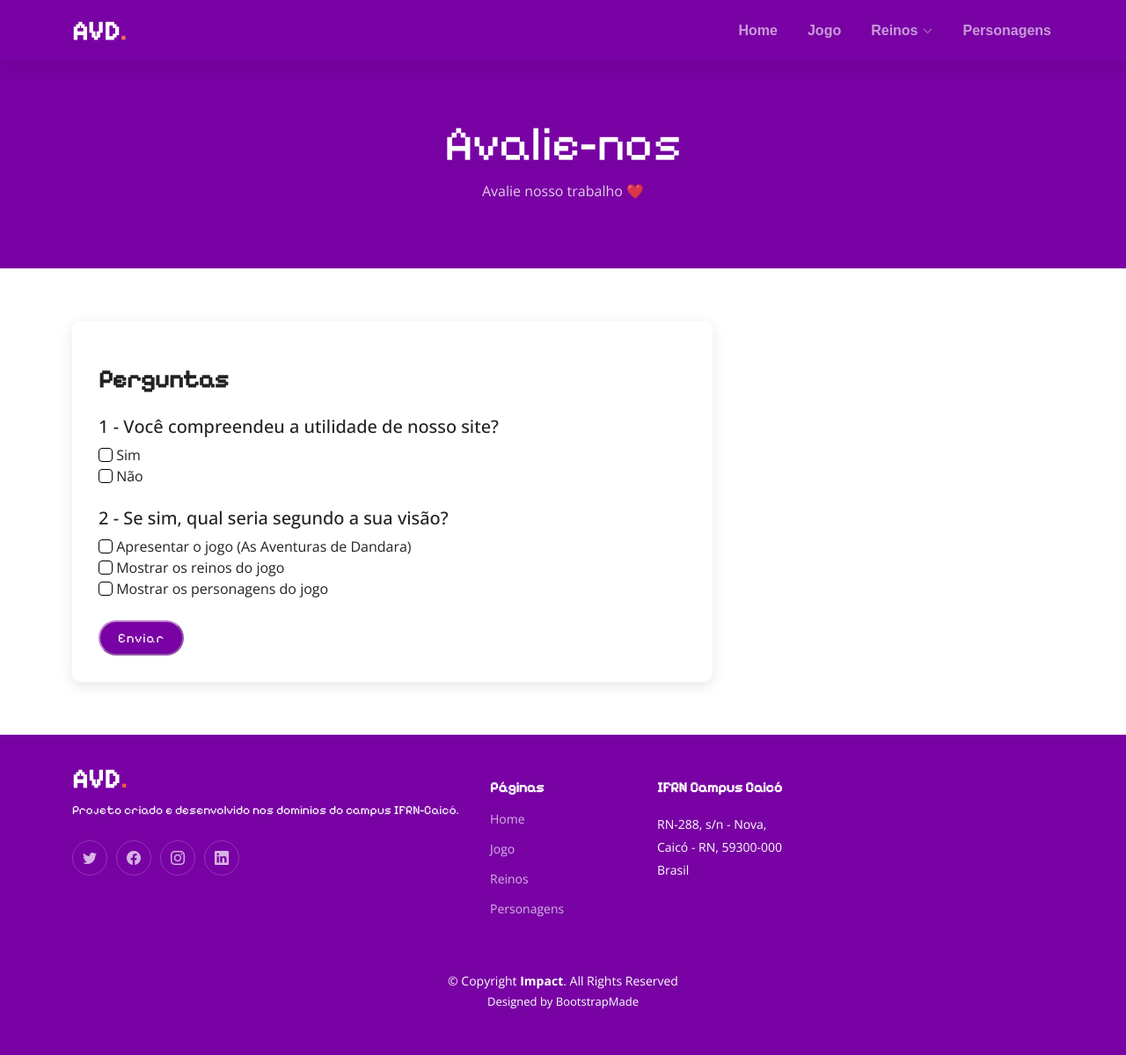
After one commit to GanestGamer11/septandara, a PHP site: page /contact.html in a window 1280 px wide. The commit adds this page. Shown: the whole page at 88% size. Run offline with PHP 8.4, Linux system fonts and the light colour scheme.

Commit message:
começo pagina contato

```diff
--- a/assets/css/main.css
+++ b/assets/css/main.css
@@ -30,6 +30,23 @@
   scroll-behavior: smooth;
 }
 
+#contato{
+  font-family: var(--font-primary);
+}
+
+.enviar{
+  font-family: var(--font-primary);
+  background-color: var(--color-primary);
+  padding: 7px 20px;
+  border-radius: 50px;
+  border-color: rgba(255, 255, 255, 0.5);
+  font-family: var(--font-primary);
+  color: white;
+  font-weight: 500;
+  font-size: 15px;
+  letter-spacing: 1px;
+}
+
 /*--------------------------------------------------------------
 # General
 --------------------------------------------------------------*/
@@ -55,6 +72,11 @@ h4,
 h5,
 h6 {
   font-family: var(--font-primary);
+}
+
+.pergunta{
+  font-family: var(--font-default);
+  font-size: 15pt;
 }
 
 /*--------------------------------------------------------------
--- a/assets/js/main.js
+++ b/assets/js/main.js
@@ -5,6 +5,7 @@
 * Author: BootstrapMade.com
 * License: https://bootstrapmade.com/license/
 */
+
 document.addEventListener('DOMContentLoaded', () => {
   "use strict";
 
--- /dev/null
+++ b/contact.html
@@ -0,0 +1,215 @@
+<!DOCTYPE html>
+<html lang="en">
+
+<head>
+  <meta charset="utf-8">
+  <meta content="width=device-width, initial-scale=1.0" name="viewport">
+
+  <title>Álgebra</title>
+  <meta content="" name="description">
+  <meta content="" name="keywords">
+
+  <!-- Favicons -->
+  <link href="assets/img/logo.png" rel="icon">
+  <link href="assets/img/logo.png" rel="apple-touch-icon">
+
+  <!-- Google Fonts -->
+  <link rel="preconnect" href="https://fonts.googleapis.com">
+  <link rel="preconnect" href="https://fonts.gstatic.com" crossorigin>
+  <link href="https://fonts.googleapis.com/css2?family=Pixelify+Sans&display=swap" rel="stylesheet">
+  <link href="https://fonts.googleapis.com/css2?family=Open+Sans:ital,wght@0,300;0,400;0,500;0,600;0,700;1,300;1,400;1,600;1,700&family=Montserrat:ital,wght@0,300;0,400;0,500;0,600;0,700;1,300;1,400;1,500;1,600;1,700&family=Raleway:ital,wght@0,300;0,400;0,500;0,600;0,700;1,300;1,400;1,500;1,600;1,700&display=swap" rel="stylesheet">
+
+  <!-- Vendor CSS Files -->
+  <link href="assets/vendor/bootstrap/css/bootstrap.min.css" rel="stylesheet">
+  <link href="assets/vendor/bootstrap-icons/bootstrap-icons.css" rel="stylesheet">
+  <link href="assets/vendor/aos/aos.css" rel="stylesheet">
+  <link href="assets/vendor/glightbox/css/glightbox.min.css" rel="stylesheet">
+  <link href="assets/vendor/swiper/swiper-bundle.min.css" rel="stylesheet">
+
+  <!-- Template Main CSS File -->
+  <link href="assets/css/main.css" rel="stylesheet">
+
+  <!-- =======================================================
+  * Template Name: Impact
+  * Updated: Sep 18 2023 with Bootstrap v5.3.2
+  * Template URL: https://bootstrapmade.com/impact-bootstrap-business-website-template/
+  * Author: BootstrapMade.com
+  * License: https://bootstrapmade.com/license/
+  ======================================================== -->
+</head>
+
+<body>
+
+
+  <header id="header" class="header d-flex align-items-center">
+
+    <div class="container-fluid container-xl d-flex align-items-center justify-content-between">
+      <a href="index.html" class="logo d-flex align-items-center">
+        <!-- Uncomment the line below if you also wish to use an image logo -->
+        <!-- <img src="assets/img/logo.png" alt=""> -->
+        <h1>AVD<span>.</span></h1>
+      </a>
+      <nav id="navbar" class="navbar">
+        <ul>
+          <li><a href="index.html">Home</a></li>
+          <li><a href="index.html#jogo">Jogo</a></li>
+          <li class="dropdown"><a href="#"><span>Reinos</span> <i class="bi bi-chevron-down dropdown-indicator"></i></a>
+            <ul>
+              <li><a href="reino-mat.html">Matemático</a></li>
+              <li><a href="reino-num.html">Números</a></li>
+              <li><a href="reino-alg.html">Álgebra</a></li>
+              <li><a href="reino-geo.html">Geometria</a></li>
+              <li><a href="reino-trigo.html">Trigonometria</a></li>
+            </ul>
+          </li>
+          <li><a href="index.html#personagens">Personagens</a></li>
+        </ul>
+      </nav><!-- .navbar -->
+
+      <i class="mobile-nav-toggle mobile-nav-show bi bi-list"></i>
+      <i class="mobile-nav-toggle mobile-nav-hide d-none bi bi-x"></i>
+
+    </div>
+  </header><!-- End Header -->
+  <!-- End Header -->
+
+  <main id="main">
+
+    <!-- ======= Breadcrumbs ======= -->
+    <div class="breadcrumbs">
+      <div class="page-header d-flex align-items-center">
+        <div class="container position-relative">
+          <div class="row d-flex justify-content-center">
+            <div class="col-lg-6 text-center">
+              <h2 id="contato">Avalie-nos</h2>
+              <p class="pixel">Avalie nosso trabalho ❤️</p>
+            </div>
+          </div>
+        </div>
+      </div>
+
+    </div><!-- End Breadcrumbs -->
+
+    <!-- ======= Blog Details Section ======= -->
+    <section id="blog" class="blog">
+      <div class="container" data-aos="fade-up">
+
+        <div class="row g-5">
+
+          <div class="col-lg-8">
+
+            <article class="blog-details">
+              <h3 class="title">Perguntas</h3>
+              <br>
+
+              <form action="contact.php" method="post">
+
+                <h2 class="pergunta">1 - Você compreendeu a utilidade de nosso site?</h2>
+                <input style="border: 1px solid black" class="form-check-input" type="checkbox"><span> Sim</span>
+                <br>
+                <input style="border: 1px solid black" class="form-check-input" type="checkbox"><span> Não</span>
+                <br>
+                <br>
+
+                <h2 class="pergunta">2 - Se sim, qual seria segundo a sua visão?</h2>
+                <input style="border: 1px solid black" class="form-check-input" type="checkbox"><span> Apresentar o jogo (As Aventuras de Dandara)</span>
+                <br>
+                <input style="border: 1px solid black" class="form-check-input" type="checkbox"><span> Mostrar os reinos do jogo</span>
+                <br>
+                <input style="border: 1px solid black" class="form-check-input" type="checkbox"><span> Mostrar os personagens do jogo</span>
+                <br>
+                <br>
+
+                <button class="enviar" class="btn-get-started">Enviar</button>
+
+
+            </form>
+
+
+
+            </article><!-- End blog post -->
+          </div>
+        </div>
+      </div>
+    </section><!-- End Blog Details Section -->
+
+  </main><!-- End #main -->
+
+  <!-- ======= Footer ======= -->
+ <footer id="footer" class="footer">
+
+    <div class="container">
+      <div class="row gy-4">
+        <div class="col-lg-5 col-md-12 footer-info">
+          <a href="index.html" class="logo d-flex align-items-center">
+            <span>AVD<span style="color: #f85a40">.</span</span>
+          </a>
+          <p>Projeto criado e desenvolvido nos domínios do campus IFRN-Caicó.</p>
+          <div class="social-links d-flex mt-4">
+            <a href="https://twitter.com/ifrnoficial_?ref_src=twsrc%5Egoogle%7Ctwcamp%5Eserp%7Ctwgr%5Eauthor" class="twitter"><i class="bi bi-twitter"></i></a>
+            <a href="https://www.facebook.com/IFRNCampusCaico" class="facebook"><i class="bi bi-facebook"></i></a>
+            <a href="https://www.instagram.com/ifrn_caico/" class="instagram"><i class="bi bi-instagram"></i></a>
+            <a href="https://www.linkedin.com/school/ifrn/?originalSubdomain=br" class="linkedin"><i class="bi bi-linkedin"></i></a>
+          </div>
+        </div>
+
+        <div class="col-lg-2 col-6 footer-links">
+          <h4>Páginas</h4>
+          <ul>
+            <li><a href="index.html">Home</a></li>
+            <li><a href="index.html#jogo">Jogo</a></li>
+            <li><a href="index.html#reinos">Reinos</a></li>
+            <li><a href="index.html#personagens">Personagens</a></li>
+          </ul>
+        </div>
+
+
+
+        <div class="col-lg-3 col-md-12 footer-contact text-center text-md-start">
+          <h4>IFRN Campus Caicó          </h4>
+          <p>
+            RN-288, s/n - Nova, <br>
+            Caicó - RN, 59300-000 <br>
+            Brasil <br><br>
+          </p>
+
+        </div>
+
+      </div>
+    </div>
+
+    <div class="container mt-4">
+      <div class="copyright">
+        &copy; Copyright <strong><span>Impact</span></strong>. All Rights Reserved
+      </div>
+      <div class="credits">
+        <!-- All the links in the footer should remain intact. -->
+        <!-- You can delete the links only if you purchased the pro version. -->
+        <!-- Licensing information: https://bootstrapmade.com/license/ -->
+        <!-- Purchase the pro version with working PHP/AJAX contact form: https://bootstrapmade.com/impact-bootstrap-business-website-template/ -->
+        Designed by <a href="https://bootstrapmade.com/">BootstrapMade</a>
+      </div>
+    </div>
+
+  </footer><!-- End Footer -->
+  <!-- End Footer -->
+
+  <a href="#" class="scroll-top d-flex align-items-center justify-content-center"><i class="bi bi-arrow-up-short"></i></a>
+
+  <div id="preloader"></div>
+
+  <!-- Vendor JS Files -->
+  <script src="assets/vendor/bootstrap/js/bootstrap.bundle.min.js"></script>
+  <script src="assets/vendor/aos/aos.js"></script>
+  <script src="assets/vendor/glightbox/js/glightbox.min.js"></script>
+  <script src="assets/vendor/purecounter/purecounter_vanilla.js"></script>
+  <script src="assets/vendor/swiper/swiper-bundle.min.js"></script>
+  <script src="assets/vendor/isotope-layout/isotope.pkgd.min.js"></script>
+  <script src="assets/vendor/php-email-form/validate.js"></script>
+
+  <!-- Template Main JS File -->
+  <script src="assets/js/main.js"></script>
+
+</body>
+
+</html>
```
Also changed, not shown: contact.php (added, +27 -0 lines), index.php (added, +18 -0 lines), portfolio-details.html (deleted, +0 -302 lines), rotas.php (added, +8 -0 lines).
